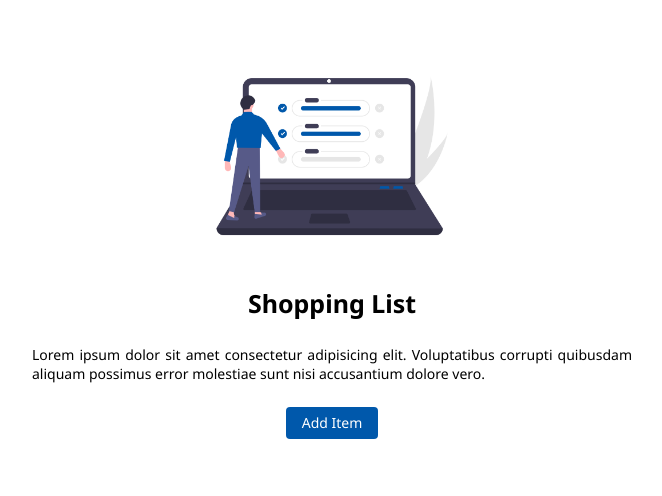
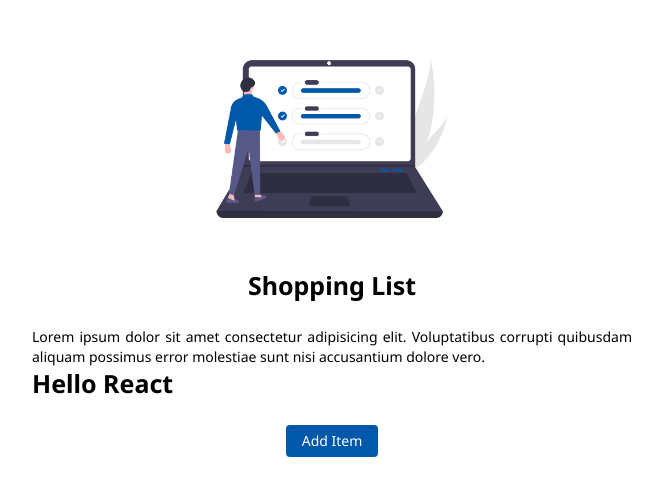
Before and after one commit to stu1612/eika, a React (Create React App) app: page / in a window 1280 px wide. Shown: the part 154-650 px from the top of the page, without its empty margins (308-970 px from the left). Built offline with nearby package versions, Linux system fonts and the light colour scheme.

Commit message:
context provider wrapper around App.js in index.js name state test works correctly - context is set up will write code in components first before migrating to context

```diff
--- a/src/index.js
+++ b/src/index.js
@@ -6,12 +6,15 @@ import { App } from "./App";
 import { GlobalStyle } from "./theme/globalStyles";
 
 import reportWebVitals from "./reportWebVitals";
+import { TaskContextProvider } from "./context/TaskContext";
 
 ReactDOM.render(
   <React.StrictMode>
     <BrowserRouter>
       <GlobalStyle />
-      <App />
+      <TaskContextProvider>
+        <App />
+      </TaskContextProvider>
     </BrowserRouter>
   </React.StrictMode>,
   document.getElementById("root")
--- a/src/pages/Home.jsx
+++ b/src/pages/Home.jsx
@@ -1,4 +1,4 @@
-import React, { useState } from "react";
+import React, { useState, useContext } from "react";
 // styles
 import {
   FlexStyle,
@@ -11,9 +11,12 @@ import { Modal } from "../components/Modal";
 import { Button } from "../components/Button";
 // images
 import img from "../assets/images/header-img.png";
+// context
+import { TaskContext } from "../context/TaskContext";
 
 export const Home = () => {
   const [isModal, setIsModal] = useState(false);
+  const { name } = useContext(TaskContext);
 
   const openModal = () => {
     setIsModal(true);
@@ -37,6 +40,8 @@ export const Home = () => {
             Voluptatibus corrupti quibusdam aliquam possimus error molestiae
             sunt nisi accusantium dolore vero.
           </p>
+          {/* testing */}
+          <h1>Hello {name}</h1>
         </TextWrapperStyle>
         <FlexStyle display="flex" justifyContent="center">
           <Button title="add item" onClick={openModal} />
```
